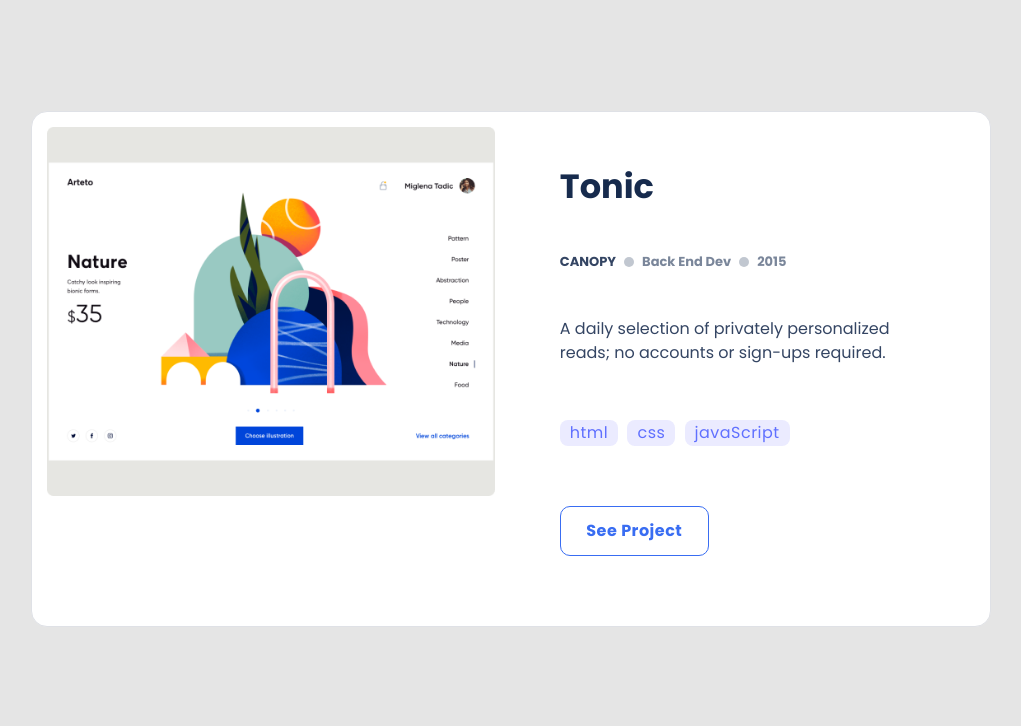
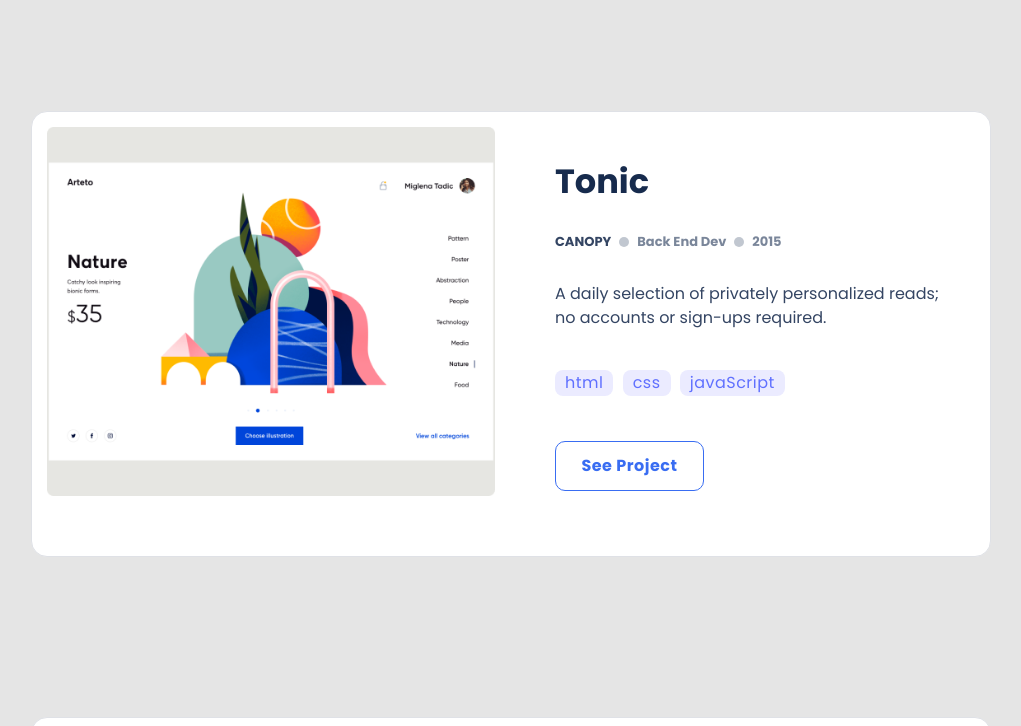
Before and after one commit to yayaismaail/portf, a website: page index.html in a window 1280 px wide. Shown: the part 720-1446 px from the top of the page, without its empty margins (129-1150 px from the left). Drawn offline with Linux system fonts and the light colour scheme.

Commit message:
Added desktop version using media query

```diff
--- a/styles.css
+++ b/styles.css
@@ -508,7 +508,7 @@ textarea {
   }
 
   .card-contents {
-    padding: 35px;
+    padding: 30px;
   }
 
   .card-title,
@@ -516,7 +516,7 @@ textarea {
   .card-desc,
   .techs,
   .work-btn {
-    margin: 50px 0;
+    margin: 35px 0;
   }
 
   .my-resume {
```
